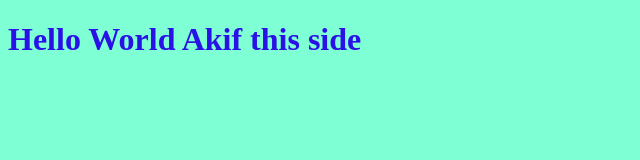
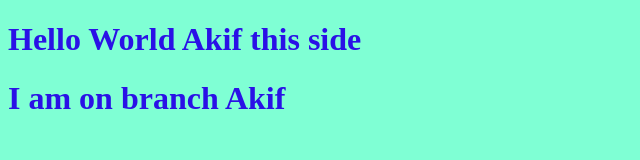
Before and after one commit to akif-01/Git-basic-fundamentals, a plain HTML site: page index.html in a window 1280 px wide. Shown: the whole page, without its empty margins (0-640 px from the left). Drawn offline with Linux system fonts and the light colour scheme.

Commit message:
On branch Akif

```diff
--- a/index.html
+++ b/index.html
@@ -8,6 +8,7 @@
 </head>
 <body>
     <h1>Hello World Akif this side</h1>
+    <h1>I am on branch Akif</h1>
 </body>
 <script src="index.js"></script>
 </html>
```
